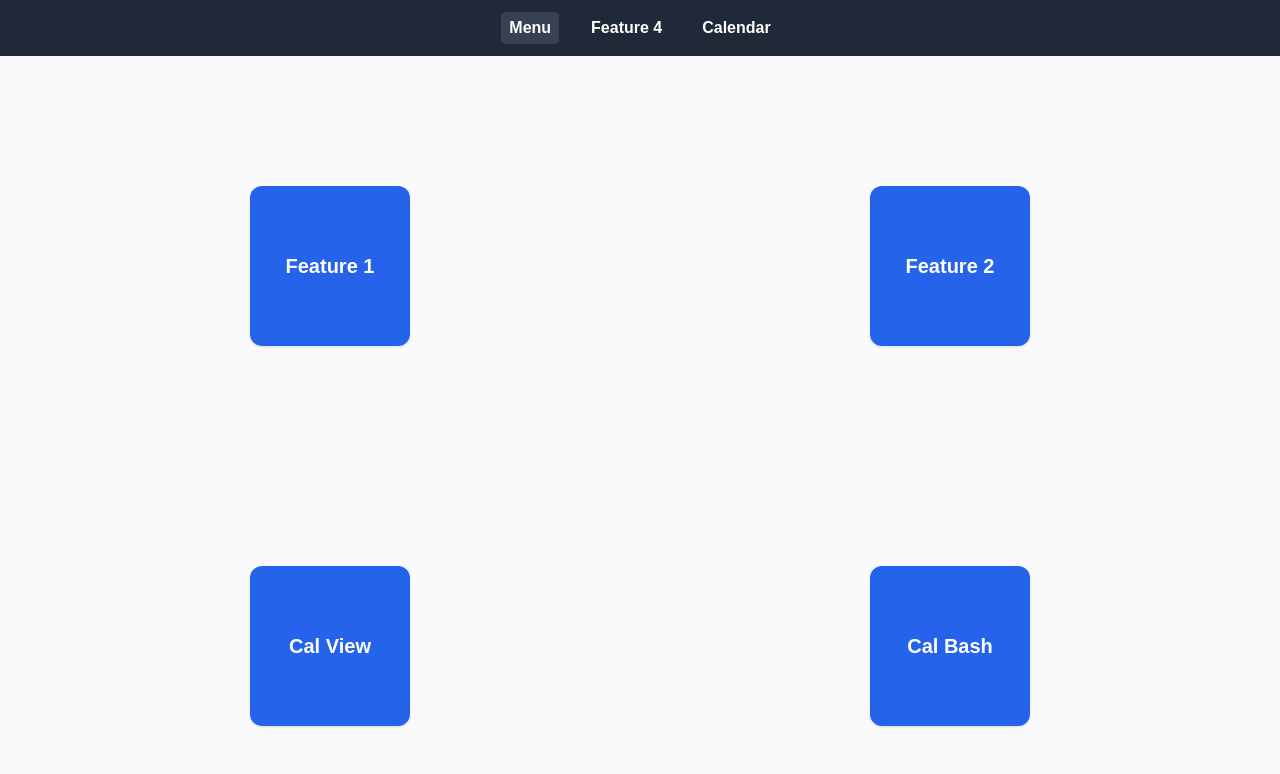
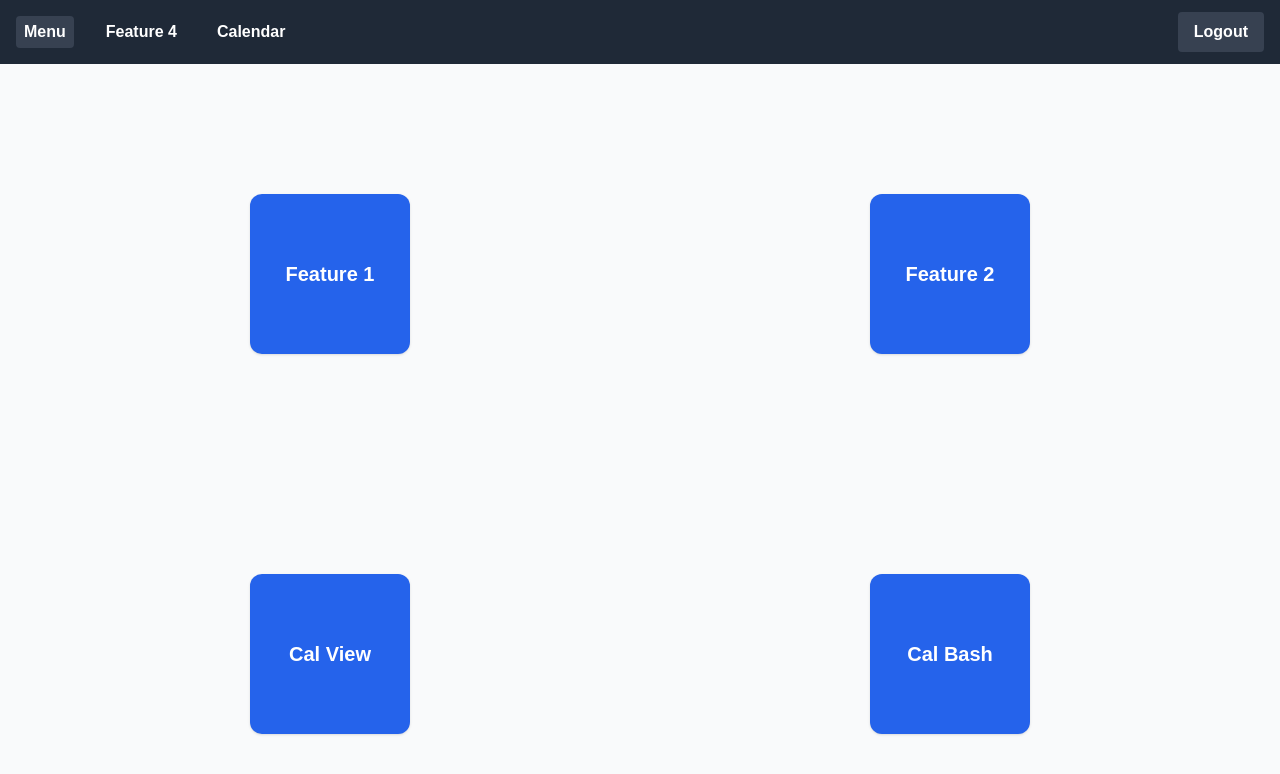
Before and after one commit to johnofisher01/plonk-mvp, a React (Vite) app in the folder client/: page /main in a window 1280 px wide. Shown: the top 774 px of the page. Built offline with nearby package versions, Linux system fonts and the light colour scheme; what amazon-cognito-identity-js would draw is missing.

Commit message:
logout button removed main

```diff
--- a/client/src/components/MenuBar.jsx
+++ b/client/src/components/MenuBar.jsx
@@ -1,4 +1,5 @@
-import { Link, useLocation } from "react-router-dom";
+import { Link, useLocation, useNavigate } from "react-router-dom";
+import { useAuth } from "../context/AuthContext";
 
 const links = [
   { label: "Menu", to: "/main" },
@@ -8,8 +9,17 @@ const links = [
 
 const MenuBar = () => {
   const location = useLocation();
+  const navigate = useNavigate();
+  const { logout } = useAuth();
+
+  const handleLogout = () => {
+    logout();
+    navigate("/login");
+  };
+
   return (
-    <nav className="w-full bg-gray-800 text-white px-4 py-3 flex justify-center gap-6 shadow">
+    <nav className="w-full bg-gray-800 text-white px-4 py-3 flex justify-between items-center shadow">
+      <div className="flex gap-6">
         {links.map(link => (
           <Link
             key={link.to}
@@ -21,6 +31,13 @@ const MenuBar = () => {
             {link.label}
           </Link>
         ))}
+      </div>
+      <button
+        onClick={handleLogout}
+        className="bg-gray-700 hover:bg-gray-900 text-white font-bold px-4 py-2 rounded transition"
+      >
+        Logout
+      </button>
     </nav>
   );
 };
--- a/client/src/pages/MainMenu.jsx
+++ b/client/src/pages/MainMenu.jsx
@@ -1,14 +1,22 @@
 import React from "react";
 import { useNavigate } from "react-router-dom";
+import { useAuth } from "../context/AuthContext";
 
 const buttonClass =
   "bg-blue-600 text-white font-bold py-6 px-8 rounded-xl shadow hover:bg-blue-700 transition w-40 h-40 text-xl";
 
 const MainMenu = () => {
   const navigate = useNavigate();
+  const { logout } = useAuth();
+
+  const handleLogout = () => {
+    logout();
+    navigate("/login");
+  };
 
   return (
-    <div className="min-h-screen w-full grid grid-cols-2 grid-rows-2 gap-6 p-8 bg-gray-50">
+    <div className="min-h-screen w-full grid grid-cols-2 grid-rows-2 gap-6 p-8 bg-gray-50 relative">
+
       <div className="flex items-center justify-center h-full">
         <button className={buttonClass} onClick={() => {}}>
           Feature 1
```
Lines whose indentation alone changed are shown as unchanged.
